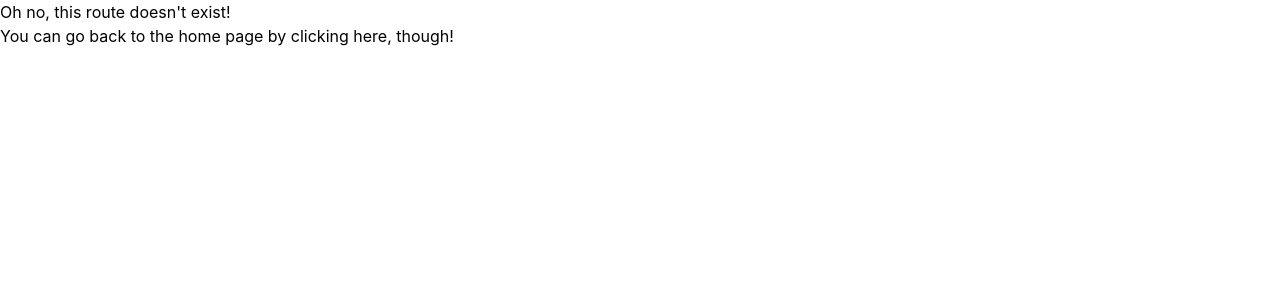
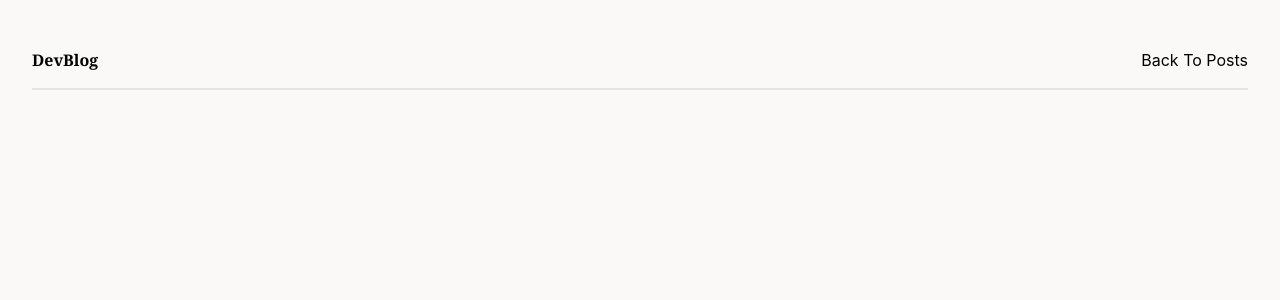
Before and after one commit to HaileabWolde/BlogApi_Odin, a React (Vite) app in the folder public-blog/: page /post/1 in a window 1280 px wide. Shown: the top 300 px of the page. Built offline with nearby package versions, Linux system fonts and the light colour scheme.

Commit message:
working on detail page

```diff
--- a/public-blog/pages/HomePages.jsx
+++ b/public-blog/pages/HomePages.jsx
@@ -1,7 +1,7 @@
 import { useEffect, useState } from "react"
 import axios from "axios"
 import {Link} from "react-router-dom"
-
+import Aside from "./aside"
 function Home(){
 
     const [loading, setLoading] = useState(true)
@@ -27,22 +27,7 @@ function Home(){
 }
     return (
         <div className="min-h-screen bg-[#faf9f7] p-8">
-            <header
-            className="w-full max-w-7xl mx-auto flex justify-between items-center py-4 border-b-2 border-[#e5e3df]"
-            >
-                <h1 className="font-serif font-semibold">DevBlog</h1>
-                <span className="flex gap-4 items-center cursor-pointer">
-                    <p className="text-md font-serif text-[#666] ">Posts</p>
-                    <p className="text-md font-serif text-[#666] ">Tags</p>
-                    <button
-                    type="button"
-                    className="bg-[#1a1a1a] text-white px-4 py-1 rounded-lg shadow-2xl font-serif"
-                    >
-                        Sign In
-                    </button>
-                </span>
-
-            </header>
+            <Aside/>
             <div
             className="flex flex-col items-center text-center gap-4 p-8 border-b-2 border-[#e5e3df]"
             >
--- /dev/null
+++ b/public-blog/pages/aside.jsx
@@ -0,0 +1,31 @@
+import { useParams } from "react-router-dom";
+function Aside(){
+    const {id} = useParams()
+
+    return (
+        <header
+            className="w-full max-w-7xl mx-auto flex justify-between items-center py-4 border-b-2 border-[#e5e3df]"
+            >
+                <h1 className="font-serif font-semibold">DevBlog</h1>
+                { id ? <span>
+                    <p>Back To Posts</p>
+                </span>
+                :
+                     <span className="flex gap-4 items-center cursor-pointer">
+                    <p className="text-md font-serif text-[#666] ">Posts</p>
+                    <p className="text-md font-serif text-[#666] ">Tags</p>
+                    <button
+                    type="button"
+                    className="bg-[#1a1a1a] text-white px-4 py-1 rounded-lg shadow-2xl font-serif"
+                    >
+                        Sign In
+                    </button>
+                </span>
+                }
+
+
+            </header>
+    )
+
+}
+export default Aside;
--- /dev/null
+++ b/public-blog/pages/detailPage.jsx
@@ -0,0 +1,11 @@
+import Aside from "./aside";
+function DetailPage(){
+
+    return (
+        <div className="min-h-screen bg-[#faf9f7] p-8">
+            <Aside/>
+        </div>
+    )
+}
+
+export default DetailPage;
--- a/public-blog/src/routes.jsx
+++ b/public-blog/src/routes.jsx
@@ -2,11 +2,17 @@ import {Navigate } from 'react-router-dom'
 //import App from "./App.jsx";
 import Home from '../pages/HomePages';
 import ErrorPage from '../pages/errorPage';
+import DetailPage from '../pages/detailPage';
 const routes = [
   {
    path: "/",
    element: <Home/>,
     errorElement: <ErrorPage />,
+  },
+  {
+    path: "/post/:id",
+    element: <DetailPage/>,
+    errorElement: <ErrorPage/>
   }
 
 
```
